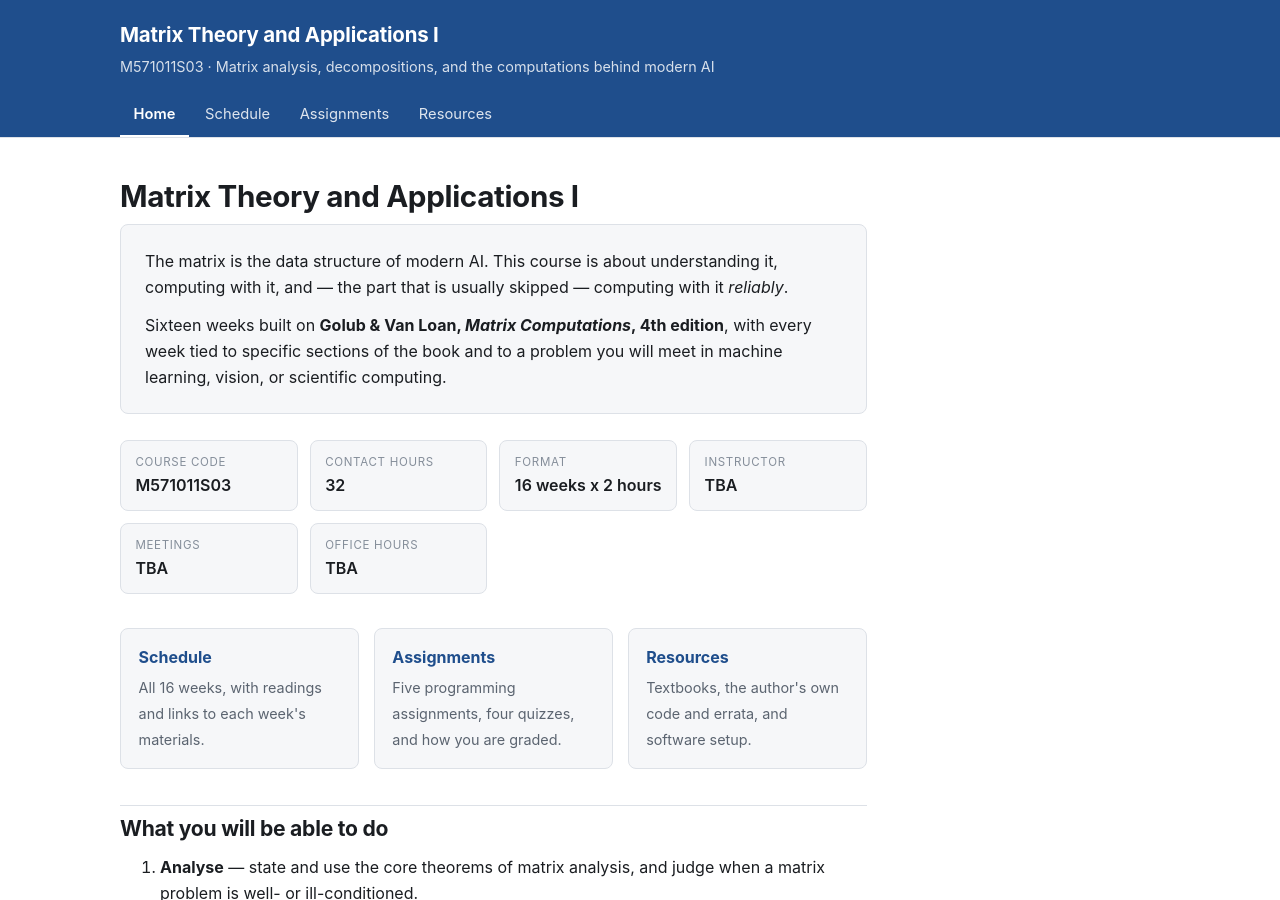
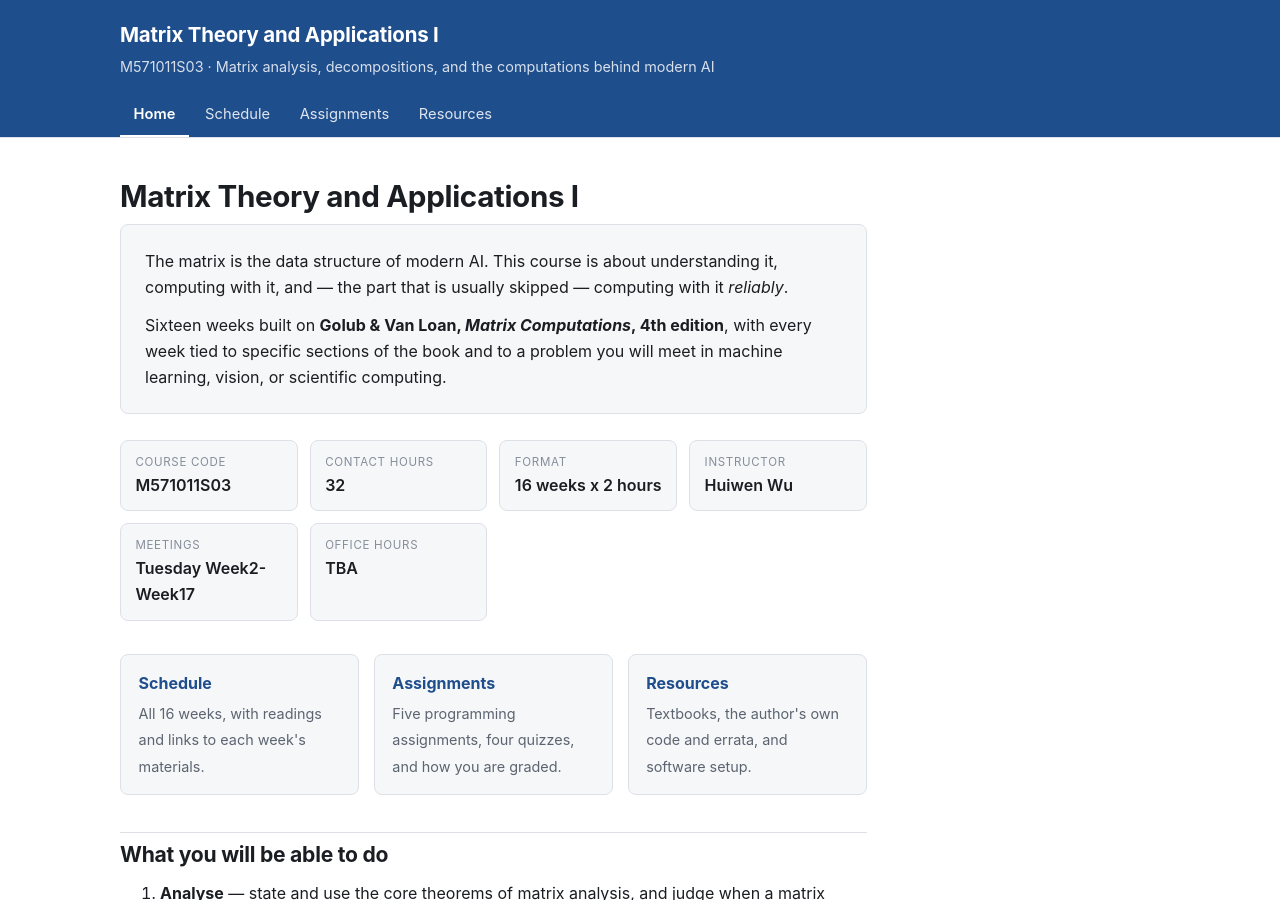
Before and after one commit to fairycloudsi/matrix-theory-i, a Jekyll site: the page built from index.md, in a window 1280 px wide and 900 px high. Built offline with Jekyll 4.4.1, drawn with Linux system fonts in a browser that asks for light colours.

```diff
--- a/_config.yml
+++ b/_config.yml
@@ -15,7 +15,7 @@ description: >-
   Graduate course on matrix theory and matrix computations for students in
   artificial intelligence and related disciplines. 16 weeks, 32 contact hours.
 
-baseurl: "/matrix-theory-i"
+baseurl: "/YOUR-REPO-NAME"
 url: ""
 
 # --- Course facts, surfaced across the site -------------------------------
@@ -24,9 +24,9 @@ course:
   hours: 32
   weeks: 16
   format: "16 weeks x 2 hours"
-  instructor: "TBA"
-  email: "tba@example.edu"
-  meeting: "TBA"
+  instructor: "Huiwen Wu"
+  email: "huiwenw@buaa.edu.cn"
+  meeting: "Tuesday Week2-Week17"
   location: "TBA"
   office_hours: "TBA"
 
```
